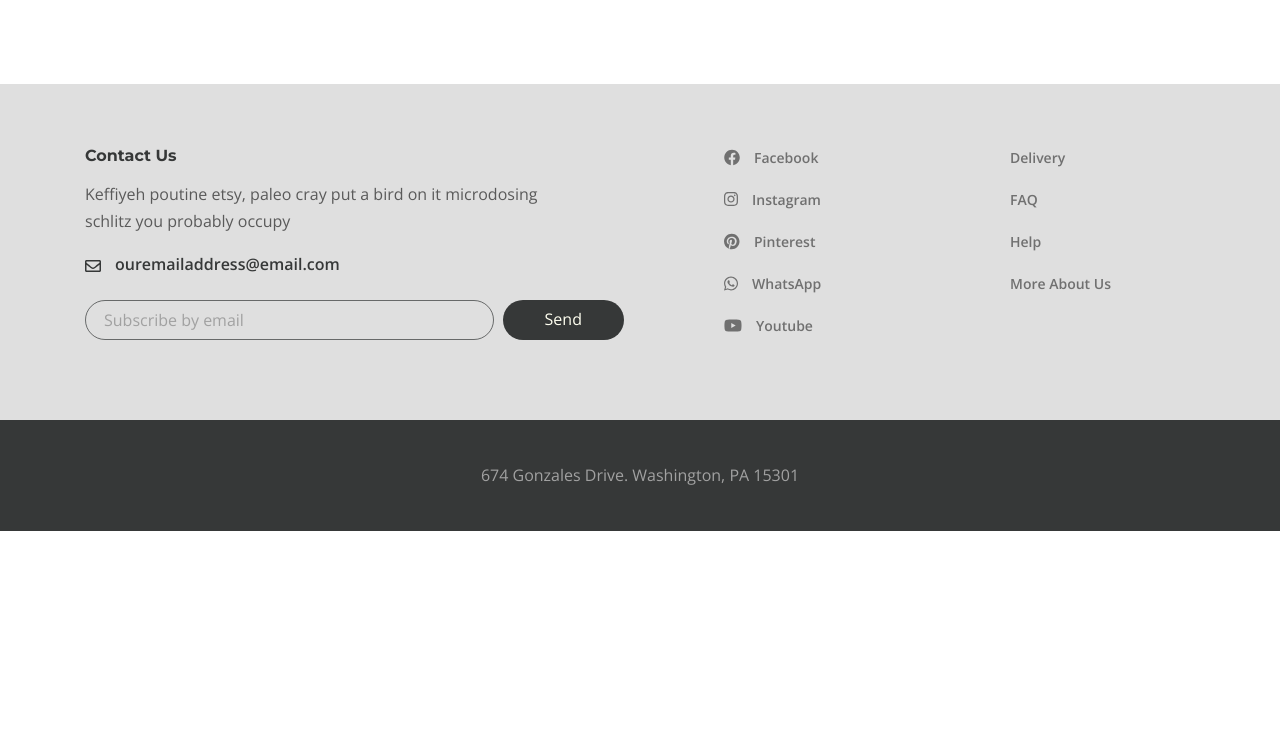
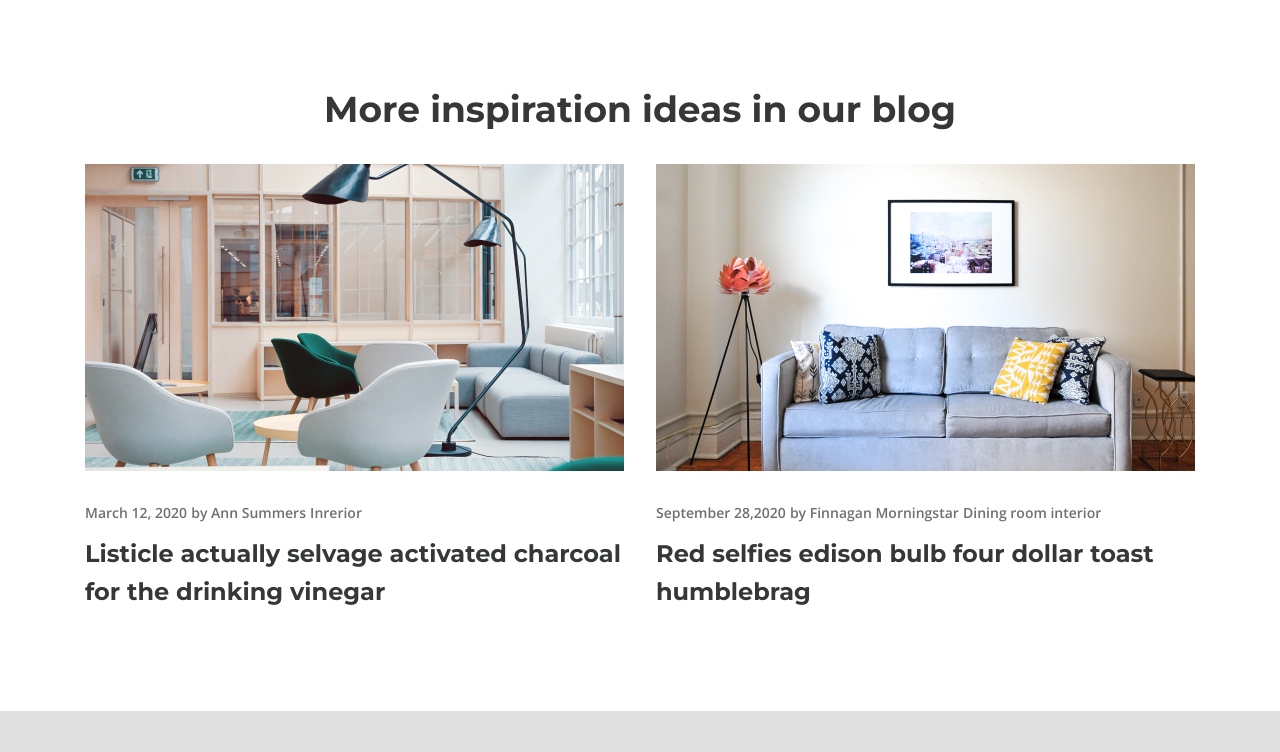
Before and after one commit to Kate2111/JS_designer-furniture, a website: page src/index.html in a window 1280 px wide. Shown: the part 4048-4800 px from the top of the page. Before the commit the page ends 4579 px from the top, so only its background shows below. Drawn offline with nearby package versions, Linux system fonts and the light colour scheme; files whose address does not match are found by name.

Commit message:
box-post block

```diff
--- a/src/index.html
+++ b/src/index.html
@@ -250,7 +250,40 @@
         </div>
       </section>
 
+      <section class="block-box">
+        <div class="container">
+          <h3 class="block-box__title">More inspiration ideas in our blog</h3>
+        <div class="block-box__items">
+          <div class="block-box__item">
+            <a class="block-box__img-link" href="#" >
+              <img class="block-box__img" src="./img/block/img_1.jpg" alt="block" >
+            </a>
+            <div class="block-box__links">
+              <span class="block-box__date">March 12, 2020</span>
+              <a class="block-box__autor" href="#">by Ann Summers</a>
+              <a class="block-box__theme" href="#">Inrerior</a>
+            </div>
+            <a class="block-box__title-link" href="#">
+              <h4 class="block-box__item-title">Listicle actually selvage activated charcoal for the drinking vinegar </h4>
+            </a>
+          </div>
 
+          <div class="block-box__item">
+            <a class="block-box__img-link" href="#" >
+              <img class="block-box__img" src="./img/block/img_2.jpg" alt="blobk" >
+            </a>
+            <div class="block-box__links">
+              <span class="block-box__date">September 28,2020</span>
+              <a class="block-box__autor" href="#">by Finnagan Morningstar</a>
+              <a class="block-box__theme" href="#">Dining room interior</a>
+            </div>
+            <a class="block-box__title-link" href="#">
+              <h4 class="block-box__item-title">Red selfies edison bulb four dollar toast humblebrag</h4>
+            </a>
+          </div>
+        </div>
+        </div>
+      </section>
 
     </main>
 
--- a/src/scss/style.scss
+++ b/src/scss/style.scss
@@ -337,3 +337,57 @@
         align-self: stretch;
     }
 }
+
+.block-box{
+    padding-bottom: 100px;
+    &__title{
+        color: $title;
+        @extend %title-menu;
+        font-size: 36px;
+        line-height: 51px;
+        margin-bottom: 29px;
+        text-align: center;
+        min-width: 430px;
+    }
+    &__items{
+        display: flex;
+        gap: 30px;
+    }
+    &__img-link{
+        display: inline-block;
+        margin-bottom: 20px;
+        height: 307px;
+        width: 539px;
+    }
+    &__img{
+        height: 100%;
+        width: 100%;
+    }
+    &__links{
+        margin-bottom: 9px;
+        height: 307px;
+        width: 539px;
+    }
+    &__date, &__autor, &__theme{
+        @extend %footer-link;
+    }
+
+    &__date, &__autor {
+        position: relative;
+        &::before{
+            content: '';
+            position: absolute;
+            height: 14px;
+            width: 1px;
+            left: 7px;
+            color: #707070;
+        }
+    }
+
+    &__item-title{
+        color: $title;
+        @extend %title-menu;
+        font-size: 24px;
+        line-height: 38px;
+    }
+}
--- a/Источники.txt
+++ b/Источники.txt
@@ -1,3 +1,3 @@
 https://www.figma.com/file/5ObAQCLoGqKJrjIg3cBer4/desire?node-id=5-298&t=s5NsNK5sil4dygIs-0
 https://www.youtube.com/watch?v=Nxg6UfofZX0&t=36s
-время 3:36
+время 5:38
```
Also changed, not shown: src/css/style.min.css, src/img/block/img_1.jpg (added), src/img/block/img_2.jpg (added).
